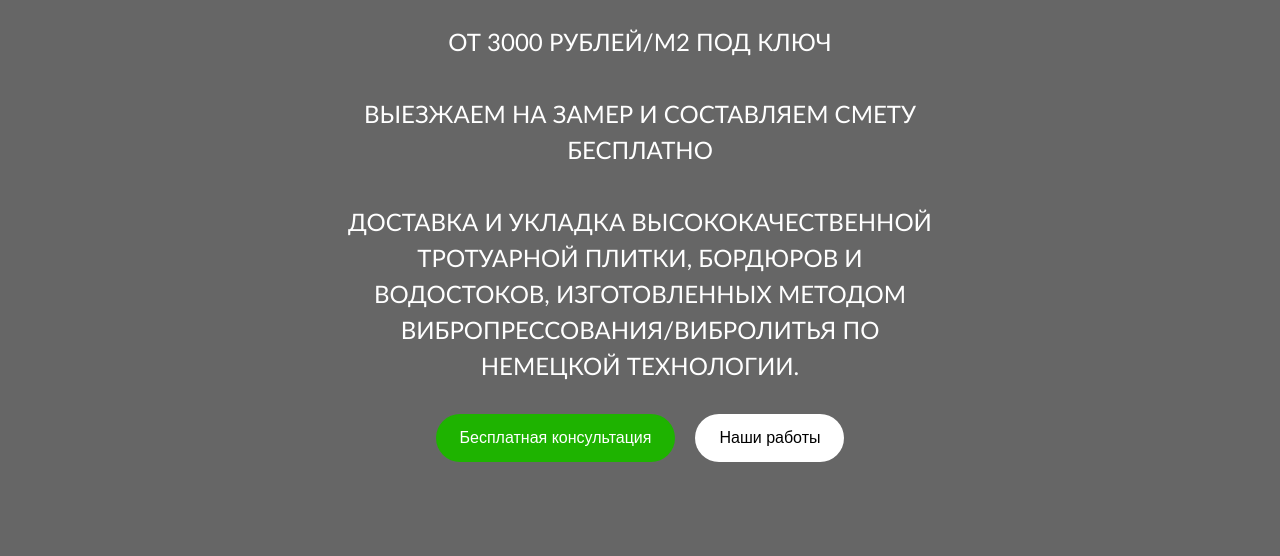
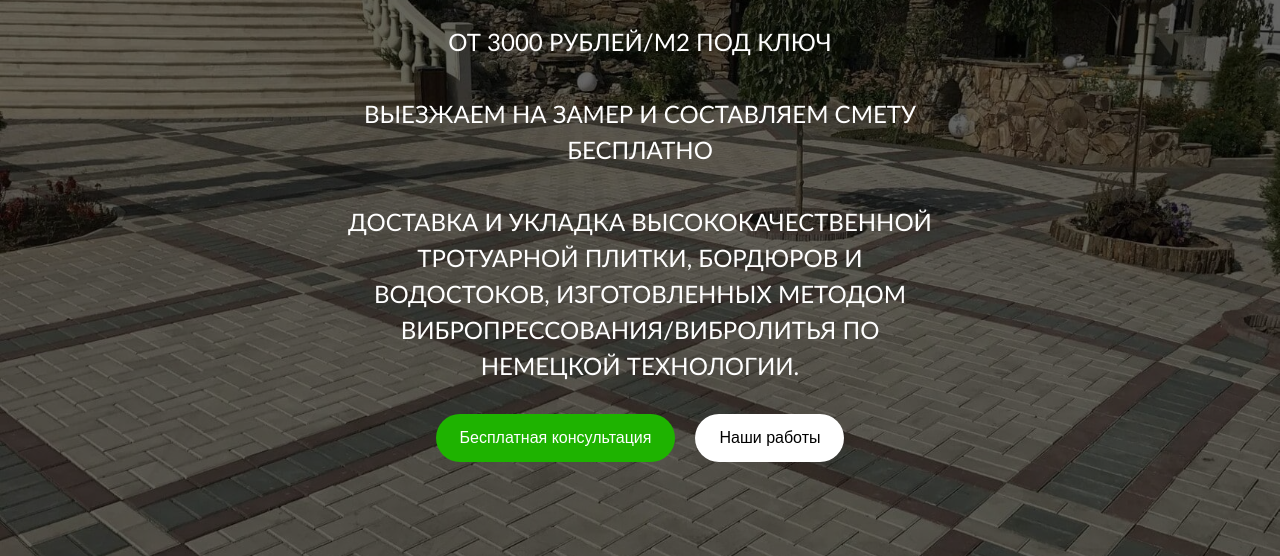
Before and after one commit to chayzer13/OLIMP, a plain HTML site: page index.html in a window 1280 px wide. Shown: the part 341-897 px from the top of the page. Drawn offline with nearby package versions, Linux system fonts and the light colour scheme.

Commit message:
Update style.css

```diff
--- a/css/style.css
+++ b/css/style.css
@@ -78,7 +78,7 @@
             position: relative;
             width: 100%;
             height: 100vh;
-            background: url(./assets/background.png) no-repeat center 0px/cover;
+            background: url('../assets/background.png') no-repeat center 0px/cover;
             display: flex;
             align-items: center;
             justify-content: center;
```
